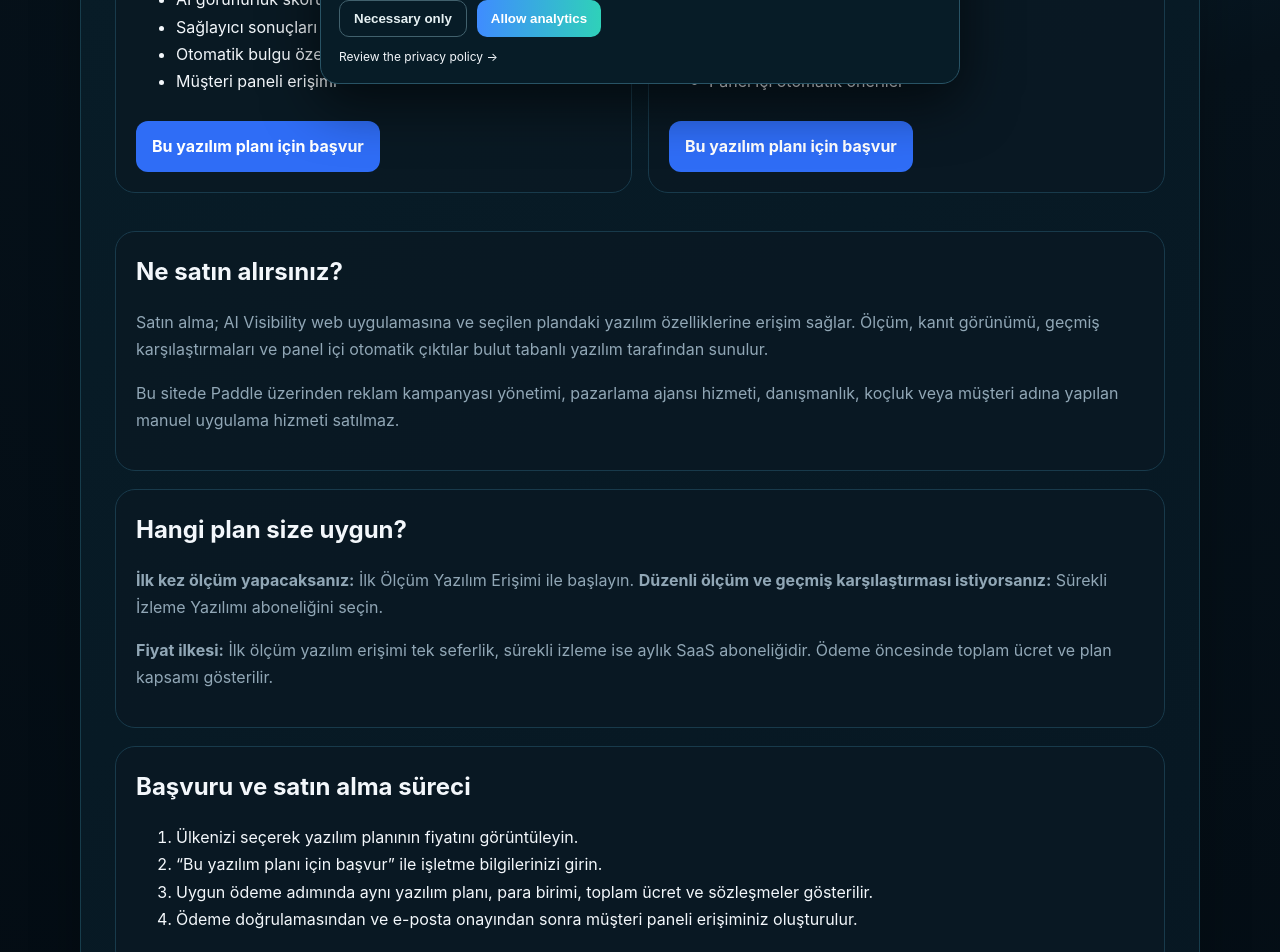
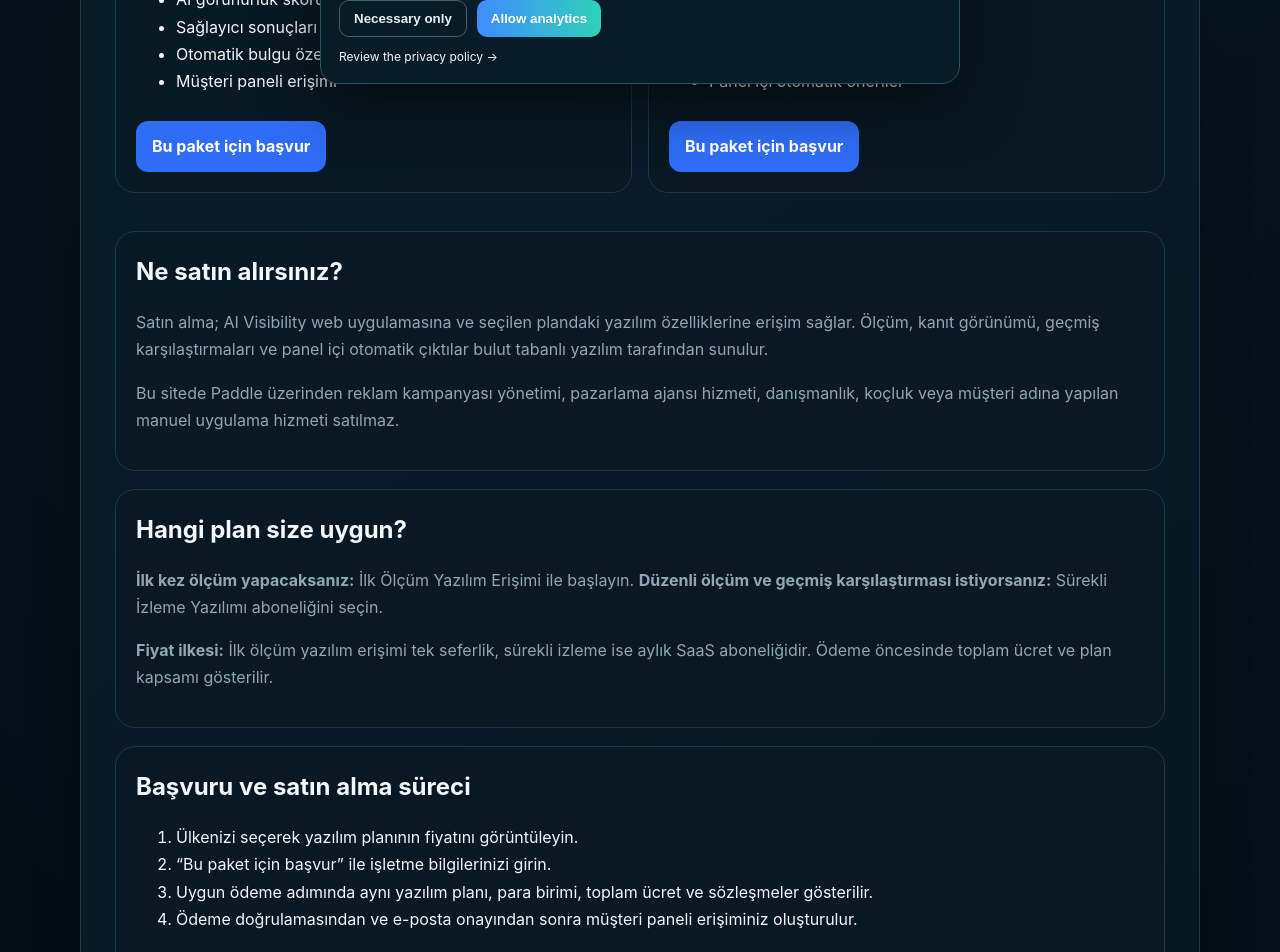
Before and after one commit to mehmetozan-5858/ai-visibility, a Next.js app: page /hizmetler in a window 1280 px wide. Shown: the part 700-1652 px from the top of the page. Built offline with nearby package versions, Linux system fonts and the light colour scheme; no server answers.

Commit message:
Restore customer clarity test wording

```diff
--- a/app/hizmetler/page.js
+++ b/app/hizmetler/page.js
@@ -15,11 +15,11 @@ export default async function Page({searchParams}){
  return <PublicPage title="Yazılım Planları ve Fiyatlar" subtitle="AI Visibility, internet üzerinden kullanılan bir B2B SaaS platformudur. Ülkenizi seçin; fiyatlar ilgili pazarın para birimiyle gösterilir.">
   <form method="get" style={{display:"flex",gap:10,alignItems:"end",flexWrap:"wrap",margin:"18px 0"}}><label style={{minWidth:240}}>Fiyatlandırma ülkesi<select name="country" defaultValue={country} style={{display:"block",width:"100%",marginTop:6}}>{countries.map(x=><option key={x}>{x}</option>)}</select></label><button type="submit">Fiyatları göster</button></form>
   <div style={{display:"grid",gridTemplateColumns:"repeat(auto-fit,minmax(260px,1fr))",gap:16,margin:"24px 0"}}>
-   {packages.map(p=><article className="panel" style={{padding:20}} key={p.code}><div style={{fontSize:13,opacity:.75}}>{p.type}</div><h2 style={{fontSize:21,marginBottom:8}}>{p.title}</h2><div style={{fontSize:24,fontWeight:800,margin:"10px 0"}}>{display(p.code,country)}</div><small>{country}</small><p>{p.desc}</p><ul>{p.items.map(x=><li key={x}>{x}</li>)}</ul><Link href={`/yeni-musteri?service=${encodeURIComponent(p.code)}&country=${encodeURIComponent(country)}`} style={{display:"inline-block",marginTop:10,padding:"12px 16px",borderRadius:12,background:"#2f6df6",color:"white",textDecoration:"none",fontWeight:700}}>Bu yazılım planı için başvur</Link></article>)}
+   {packages.map(p=><article className="panel" style={{padding:20}} key={p.code}><div style={{fontSize:13,opacity:.75}}>{p.type}</div><h2 style={{fontSize:21,marginBottom:8}}>{p.title}</h2><div style={{fontSize:24,fontWeight:800,margin:"10px 0"}}>{display(p.code,country)}</div><small>{country}</small><p>{p.desc}</p><ul>{p.items.map(x=><li key={x}>{x}</li>)}</ul><Link href={`/yeni-musteri?service=${encodeURIComponent(p.code)}&country=${encodeURIComponent(country)}`} style={{display:"inline-block",marginTop:10,padding:"12px 16px",borderRadius:12,background:"#2f6df6",color:"white",textDecoration:"none",fontWeight:700}}>Bu paket için başvur</Link></article>)}
   </div>
   <section className="panel" style={{padding:20,marginTop:18}}><h2>Ne satın alırsınız?</h2><p>Satın alma; AI Visibility web uygulamasına ve seçilen plandaki yazılım özelliklerine erişim sağlar. Ölçüm, kanıt görünümü, geçmiş karşılaştırmaları ve panel içi otomatik çıktılar bulut tabanlı yazılım tarafından sunulur.</p><p>Bu sitede Paddle üzerinden reklam kampanyası yönetimi, pazarlama ajansı hizmeti, danışmanlık, koçluk veya müşteri adına yapılan manuel uygulama hizmeti satılmaz.</p></section>
   <section className="panel" style={{padding:20,marginTop:18}}><h2>Hangi plan size uygun?</h2><p><b>İlk kez ölçüm yapacaksanız:</b> İlk Ölçüm Yazılım Erişimi ile başlayın. <b>Düzenli ölçüm ve geçmiş karşılaştırması istiyorsanız:</b> Sürekli İzleme Yazılımı aboneliğini seçin.</p><p><b>Fiyat ilkesi:</b> İlk ölçüm yazılım erişimi tek seferlik, sürekli izleme ise aylık SaaS aboneliğidir. Ödeme öncesinde toplam ücret ve plan kapsamı gösterilir.</p></section>
-  <section className="panel" style={{padding:20,marginTop:18}}><h2>Başvuru ve satın alma süreci</h2><ol><li>Ülkenizi seçerek yazılım planının fiyatını görüntüleyin.</li><li>“Bu yazılım planı için başvur” ile işletme bilgilerinizi girin.</li><li>Uygun ödeme adımında aynı yazılım planı, para birimi, toplam ücret ve sözleşmeler gösterilir.</li><li>Ödeme doğrulamasından ve e-posta onayından sonra müşteri paneli erişiminiz oluşturulur.</li></ol></section>
+  <section className="panel" style={{padding:20,marginTop:18}}><h2>Başvuru ve satın alma süreci</h2><ol><li>Ülkenizi seçerek yazılım planının fiyatını görüntüleyin.</li><li>“Bu paket için başvur” ile işletme bilgilerinizi girin.</li><li>Uygun ödeme adımında aynı yazılım planı, para birimi, toplam ücret ve sözleşmeler gösterilir.</li><li>Ödeme doğrulamasından ve e-posta onayından sonra müşteri paneli erişiminiz oluşturulur.</li></ol></section>
   <section className="panel" style={{padding:20,marginTop:18}}><h2>Ödeme öncesi yasal bilgiler</h2><div style={{display:"flex",gap:12,flexWrap:"wrap"}}><Link href="/mesafeli-hizmet-sozlesmesi">Mesafeli Hizmet Sözleşmesi</Link><Link href="/iptal-iade">İptal / İade Politikası</Link><Link href="/gizlilik">Gizlilik</Link><Link href="/kvkk">KVKK</Link><Link href="/iletisim">İletişim</Link></div></section>
  </PublicPage>;
 }
```
